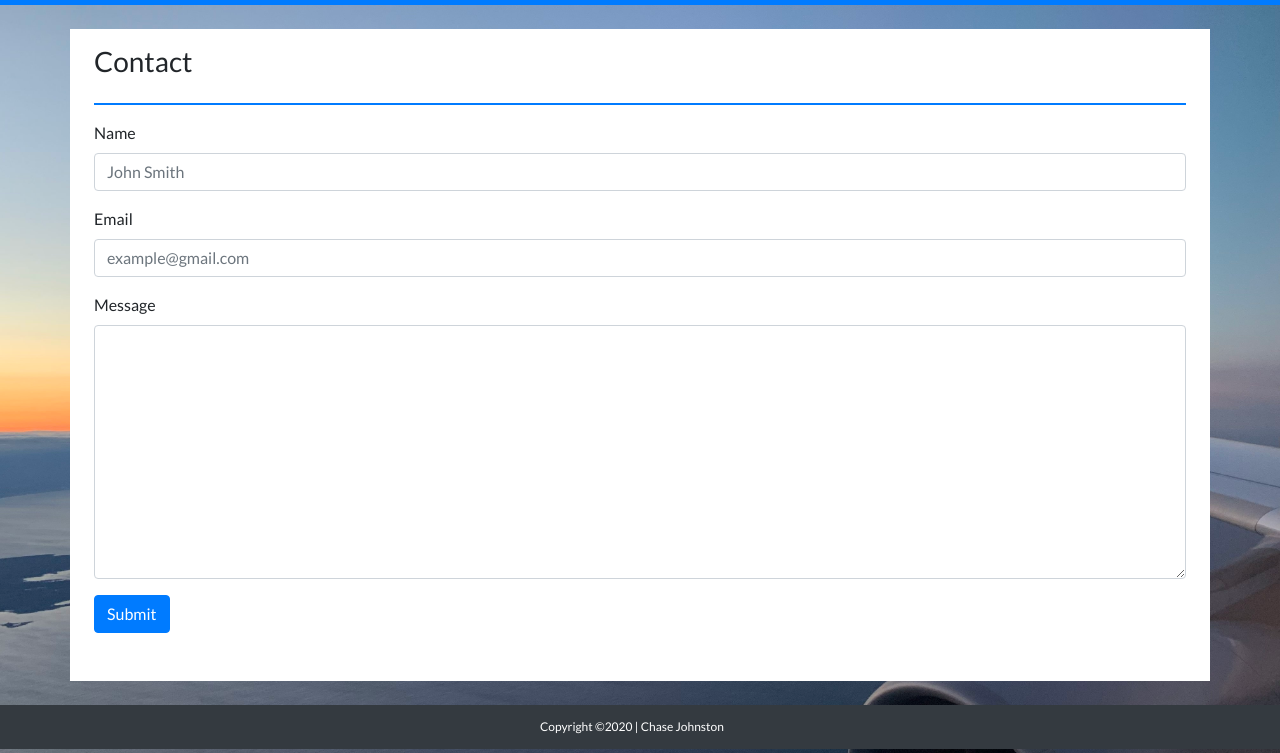
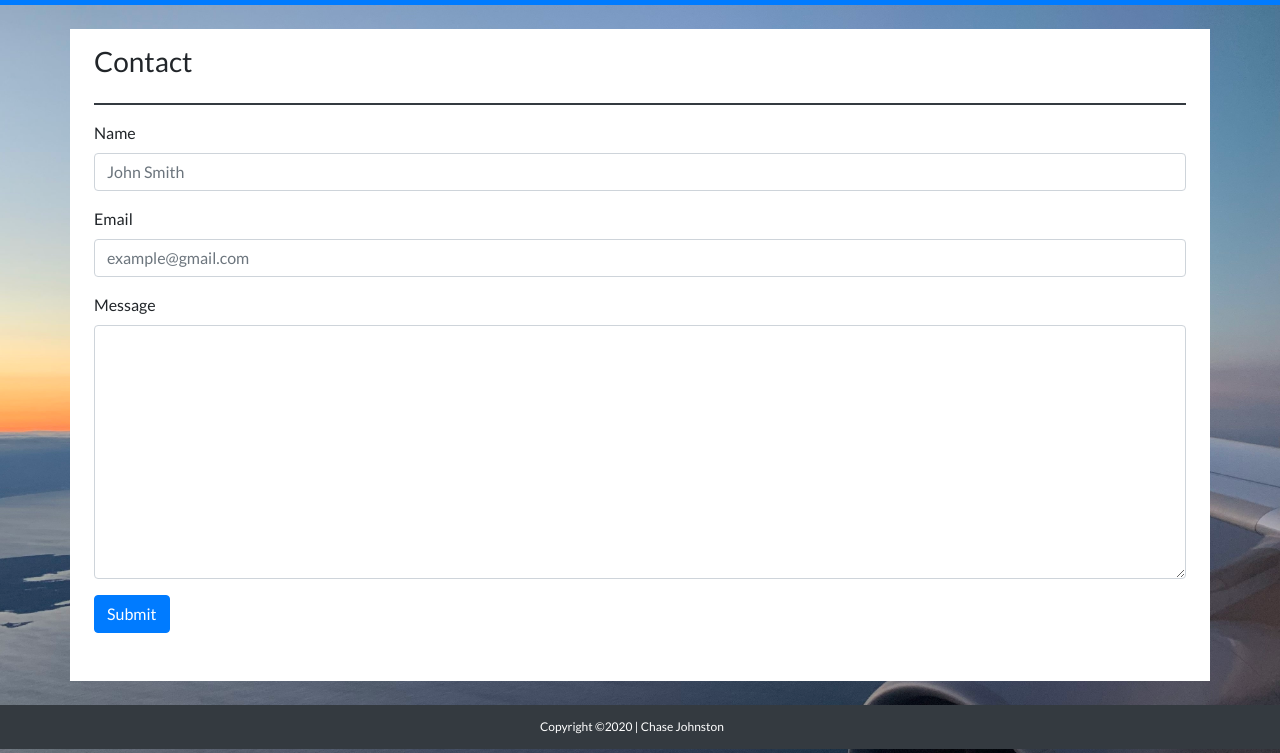
Before and after one commit to johnstoc13/Responsive-Portfolio, a plain HTML site: page contact.html in a window 1280 px wide. Shown: the part 51-804 px from the top of the page. Drawn offline with nearby package versions, Linux system fonts and the light colour scheme.

Commit message:
changed hr color

```diff
--- a/contact.html
+++ b/contact.html
@@ -32,7 +32,7 @@
             <h3>Contact</h3>
         </div>
 
-        <hr class="border border-primary">
+        <hr class="border border-dark">
 
         <!-- Form Starts -->
         <form>
```
Also changed, not shown: index.html (+1 -1 lines), portfolio.html (+1 -1 lines).
